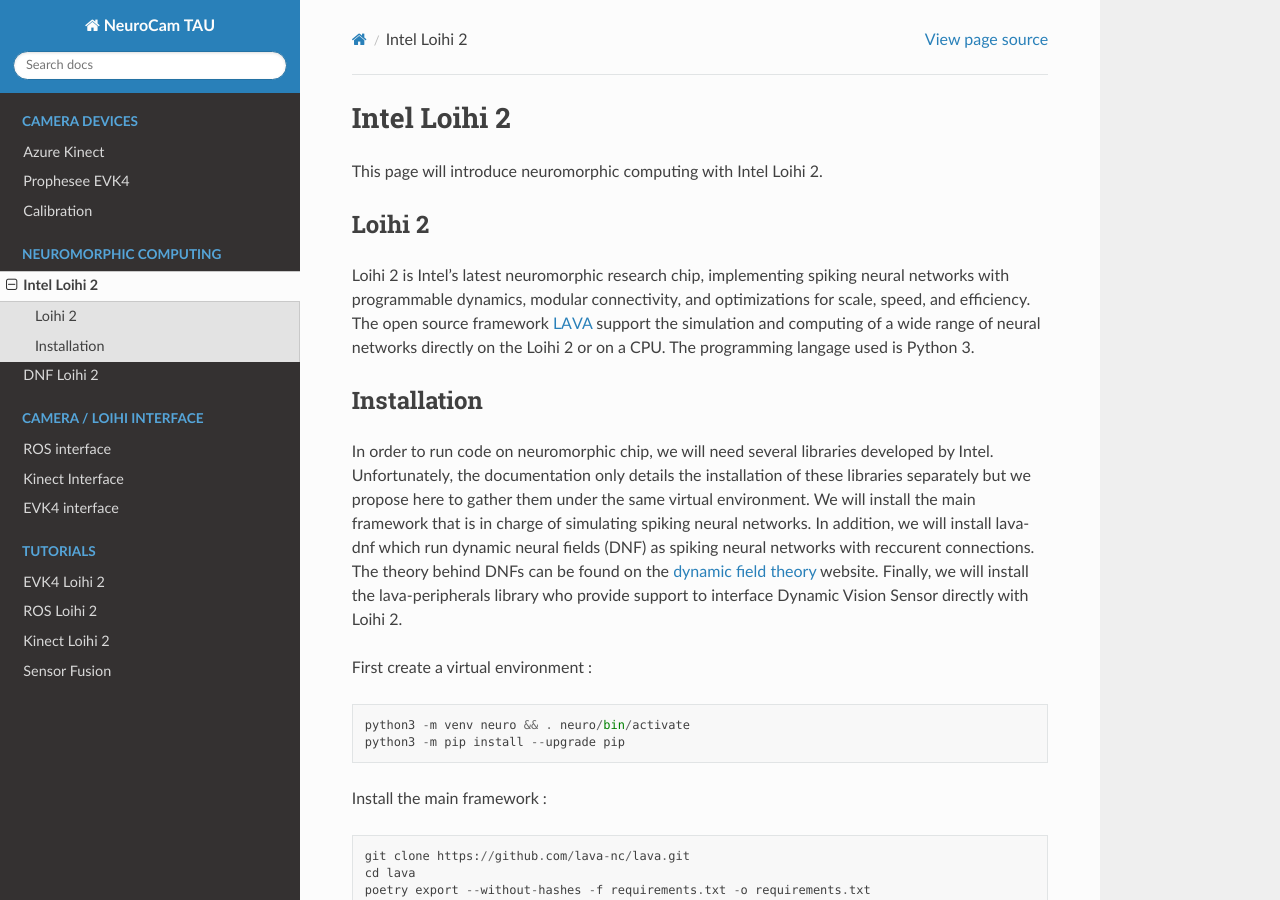
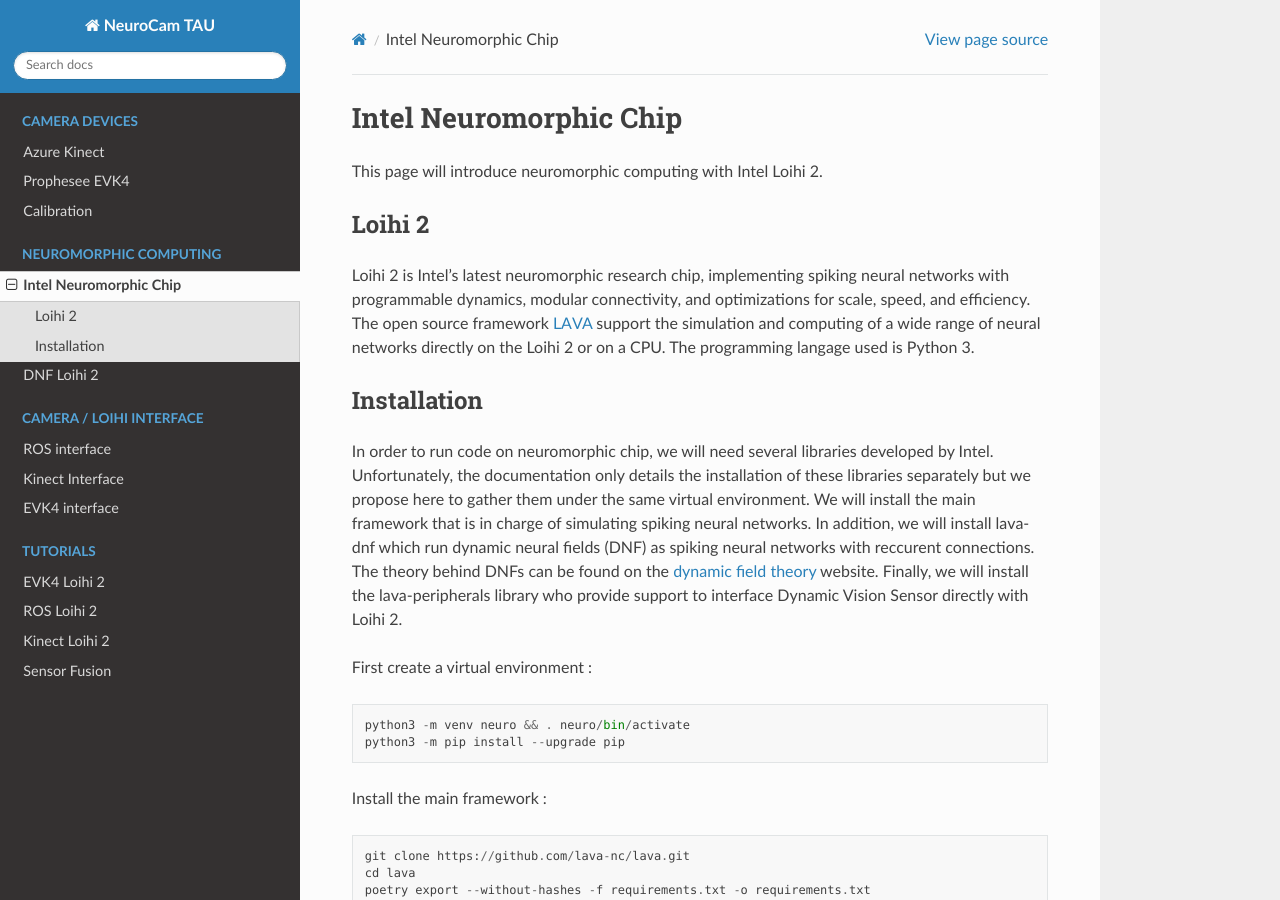
Before and after one commit to rouzinho/Neuromorphic-Computing, a Sphinx documentation site: the page built from doc/Loihi2.md, in a window 1280 px wide and 900 px high. Built offline with Sphinx 7.4.7 and the Read the Docs theme 3.1.0, drawn with Linux system fonts in a browser that asks for light colours.

Commit message:
test build

```diff
--- a/doc/Loihi2.md
+++ b/doc/Loihi2.md
@@ -1,4 +1,4 @@
-# Intel Loihi 2
+# Intel Neuromorphic Chip
 
 This page will introduce neuromorphic computing with Intel Loihi 2.
 
```
